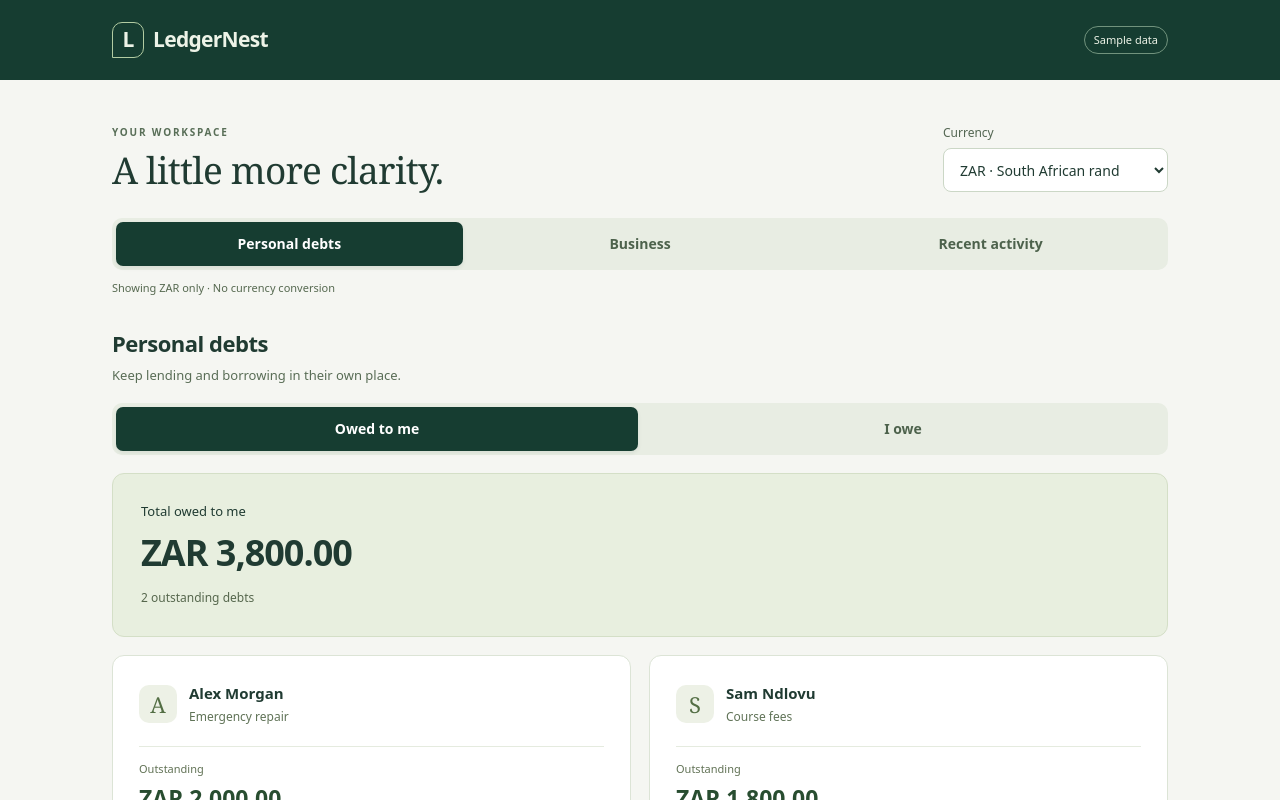
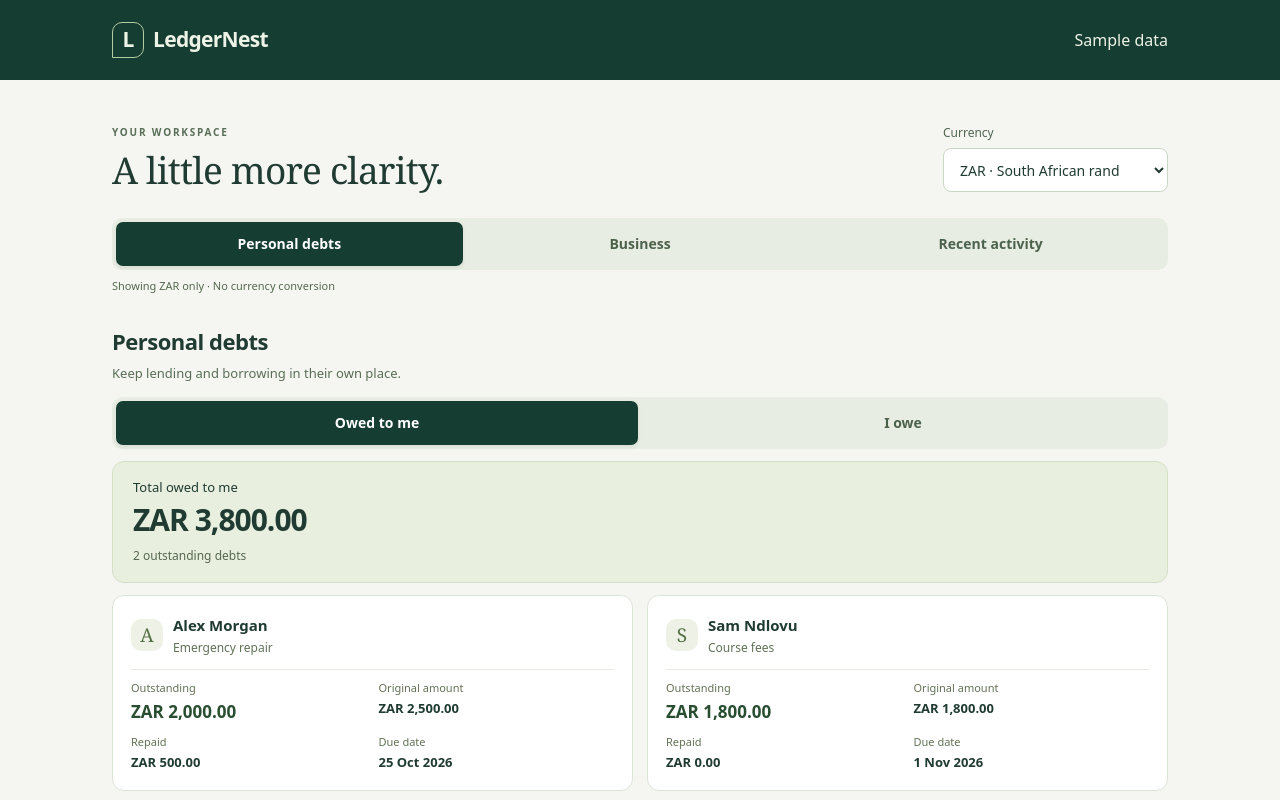
Before and after one commit to tangani/LedgerNest, a React (Vite) app in the folder frontend/: page / in a window 1280 px wide. Shown: the top 800 px of the page. Built offline with nearby package versions, Linux system fonts and the light colour scheme.

Commit message:
Make the tiles compact

```diff
--- a/frontend/src/App.css
+++ b/frontend/src/App.css
@@ -5,7 +5,6 @@
 .app-header { display: flex; justify-content: space-between; align-items: center; gap: 12px; padding: 18px 16px; background: #163d31; color: #edf3e7; }
 .brand { display: flex; align-items: center; gap: 9px; text-decoration: none; font-size: 21px; font-weight: 650; letter-spacing: -.7px; }
 .brand-mark { display: grid; place-items: center; width: 32px; height: 36px; border: 1px solid #b2cca2; border-radius: 10px 10px 10px 0; }
-.demo-badge { font-size: 11px; border: 1px solid #71937d; padding: 5px 9px; border-radius: 20px; white-space: nowrap; }
 main { padding: 24px 16px 16px; max-width: 1120px; margin-inline: auto; }
 .workspace-heading { display: grid; gap: 20px; margin-bottom: 26px; }
 .eyebrow { color: #586e57; font-size: 10px; letter-spacing: 1.8px; font-weight: 700; margin-bottom: 8px; }
@@ -16,30 +15,30 @@ h1 { font-family: Georgia, 'Times New Roman', serif; font-weight: 400; font-size
 .tabs button { flex: 1; min-width: 0; padding: 10px 6px; border: 0; border-radius: 7px; background: transparent; color: #4d624c; font-size: 12px; font-weight: 600; line-height: 1.35; }
 .tabs button:hover { background: #dce5d5; }
 .tabs button[aria-selected='true'] { background: #163d31; color: white; box-shadow: 0 2px 4px #163d3115; }
-.currency-note { font-size: 11px; color: #566950; margin: 10px 0 28px; }
-.section-heading { margin-bottom: 18px; }
+.currency-note { font-size: 11px; color: #566950; margin: 8px 0 20px; }
+.section-heading { margin-bottom: 14px; }
 h2 { font-size: 22px; font-weight: 600; letter-spacing: -.5px; }
 .section-heading p { font-size: 13px; color: #596d56; margin-top: 6px; }
-.summary-card { margin: 18px 0; padding: 23px; border-radius: 12px; background: #e8efdf; border: 1px solid #d4dfc7; }
+.summary-card { margin: 12px 0; padding: 14px 16px; border-radius: 12px; background: #e8efdf; border: 1px solid #d4dfc7; }
 .summary-card.payable { background: #f4ebde; border-color: #e8d9c4; }
 .summary-card p { font-size: 13px; }
-.summary-value { display: block; font-size: clamp(26px, 6vw, 36px); line-height: 1.3; margin: 8px 0; font-weight: 600; letter-spacing: -1px; overflow-wrap: anywhere; font-variant-numeric: tabular-nums; }
+.summary-value { display: block; font-size: clamp(24px, 5vw, 30px); line-height: 1.2; margin: 4px 0; font-weight: 600; letter-spacing: -1px; overflow-wrap: anywhere; font-variant-numeric: tabular-nums; }
 .summary-card > span { font-size: 12px; color: #56674d; }
-.record-grid { display: grid; gap: 14px; }
-.record-card { background: white; padding: 20px; border: 1px solid #dce4d6; border-radius: 12px; min-width: 0; }
-.record-heading { display: flex; align-items: center; gap: 12px; }
+.record-grid { display: grid; gap: 10px; }
+.record-card { background: white; padding: 14px; border: 1px solid #dce4d6; border-radius: 12px; min-width: 0; }
+.record-heading { display: flex; align-items: center; gap: 10px; }
 .record-heading > div { min-width: 0; }
-.monogram { display: grid; place-items: center; flex-shrink: 0; width: 38px; height: 38px; background: #edf1e6; border-radius: 10px; font: 22px Georgia, serif; color: #536e44; }
+.monogram { display: grid; place-items: center; flex-shrink: 0; width: 32px; height: 32px; background: #edf1e6; border-radius: 10px; font: 19px Georgia, serif; color: #536e44; }
 h3 { font-size: 15px; font-weight: 600; overflow-wrap: anywhere; }
 .record-heading p { font-size: 12px; margin-top: 3px; color: #607357; }
-dl { display: grid; grid-template-columns: repeat(2, minmax(0, 1fr)); gap: 16px 12px; margin: 20px 0 0; }
+dl { display: grid; grid-template-columns: repeat(2, minmax(0, 1fr)); gap: 10px 12px; margin: 12px 0 0; padding-top: 10px; border-top: 1px solid #e5ebdf; }
 dt { font-size: 11px; color: #617255; }
-dd { margin: 4px 0 0; font-size: 13px; font-weight: 550; font-variant-numeric: tabular-nums; overflow-wrap: anywhere; }
-.balance { grid-column: 1 / -1; padding-top: 14px; border-top: 1px solid #e5ebdf; }
-.balance dd { font-size: 23px; color: #284d30; }
+dd { margin: 2px 0 0; font-size: 13px; font-weight: 550; font-variant-numeric: tabular-nums; overflow-wrap: anywhere; }
+.balance { min-width: 0; }
+.balance dd { font-size: 17px; color: #284d30; }
 .panel-note, .empty-state { font-size: 12px; color: #5c7053; margin-top: 18px; }
 .activity-list { list-style: none; padding: 0; margin: 0; border: 1px solid #dce4d6; border-radius: 12px; background: white; }
-.activity-list li { padding: 20px; border-bottom: 1px solid #e5ebdf; display: grid; gap: 12px; }
+.activity-list li { padding: 14px; border-bottom: 1px solid #e5ebdf; display: grid; gap: 8px; }
 .activity-list li:last-child { border: 0; }
 .activity-list time { font-size: 11px; color: #617255; display: block; margin-bottom: 8px; }
 .activity-list p { font-size: 12px; color: #617255; margin-top: 4px; }
@@ -52,13 +51,13 @@ footer { font-size: 11px; line-height: 1.8; color: #5d7154; margin-top: 32px; pa
   h1 { font-size: 37px; }
   .currency-control { min-width: 225px; }
   .tabs button { font-size: 14px; padding: 12px 18px; }
-  .record-grid { grid-template-columns: repeat(2, minmax(0, 1fr)); gap: 18px; }
+  .record-grid { grid-template-columns: repeat(2, minmax(0, 1fr)); gap: 14px; }
   .activity-list li { grid-template-columns: minmax(0, 1fr) auto; align-items: center; gap: 24px; }
 }
 @media (min-width: 960px) {
   .app-header { padding-inline: max(40px, calc((100vw - 1056px) / 2)); }
   main { padding-top: 44px; }
-  .summary-card { padding: 28px; }
-  .record-card { padding: 26px; }
+  .summary-card { padding: 16px 20px; }
+  .record-card { padding: 18px; }
   .section-heading { margin-top: 30px; }
 }
```
